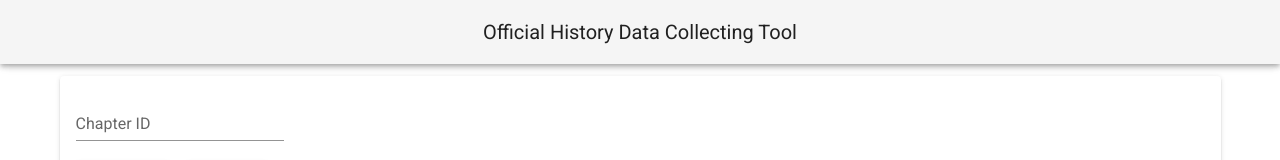
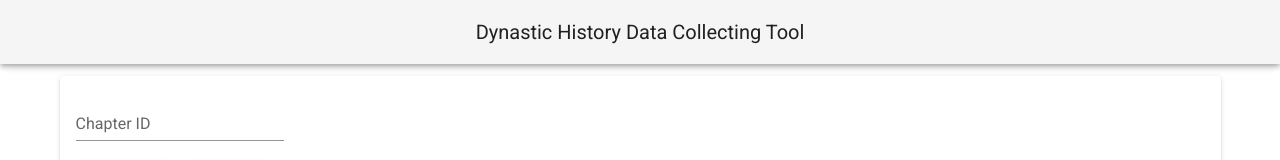
Before and after one commit to cbdb-project/oht, a Nuxt app: page / in a window 1280 px wide. Shown: the top 160 px of the page. Built offline with nearby package versions, Linux system fonts and the light colour scheme.

Commit message:
fix typo

```diff
--- a/layouts/default.vue
+++ b/layouts/default.vue
@@ -110,7 +110,7 @@ export default {
       miniVariant: false,
       right: true,
       rightDrawer: false,
-      title: 'Official History Data Collecting Tool'
+      title: 'Dynastic History Data Collecting Tool'
     }
   }
 }
```
Also changed, not shown: 4 other files (tests, documents, lock files or other folders).
